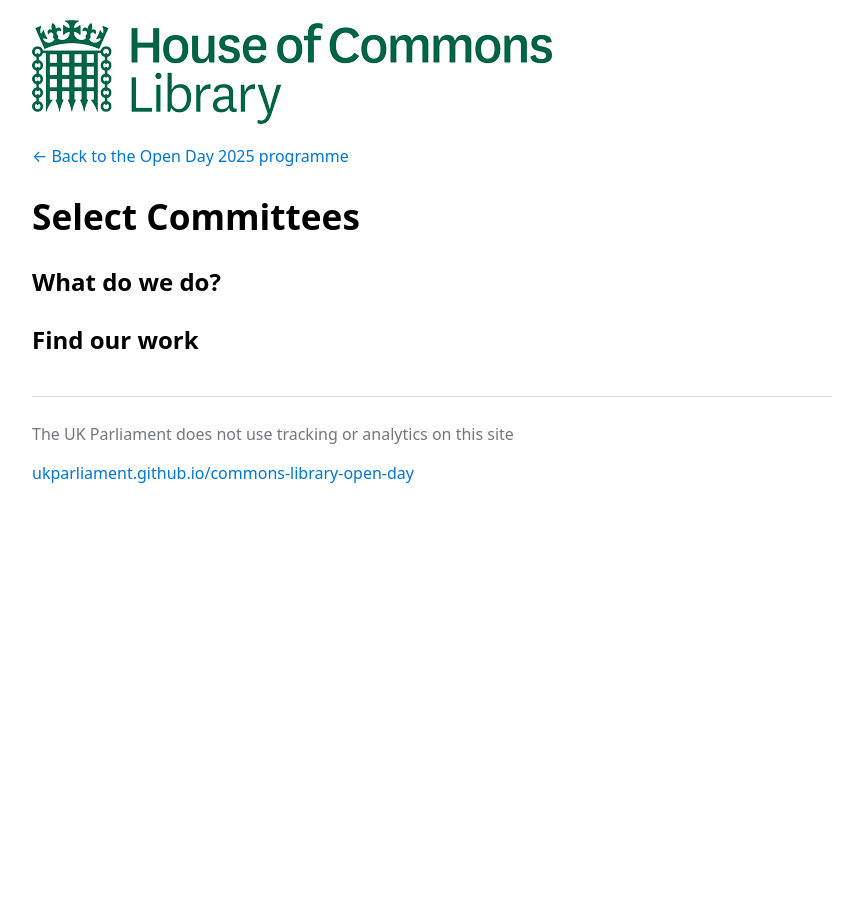
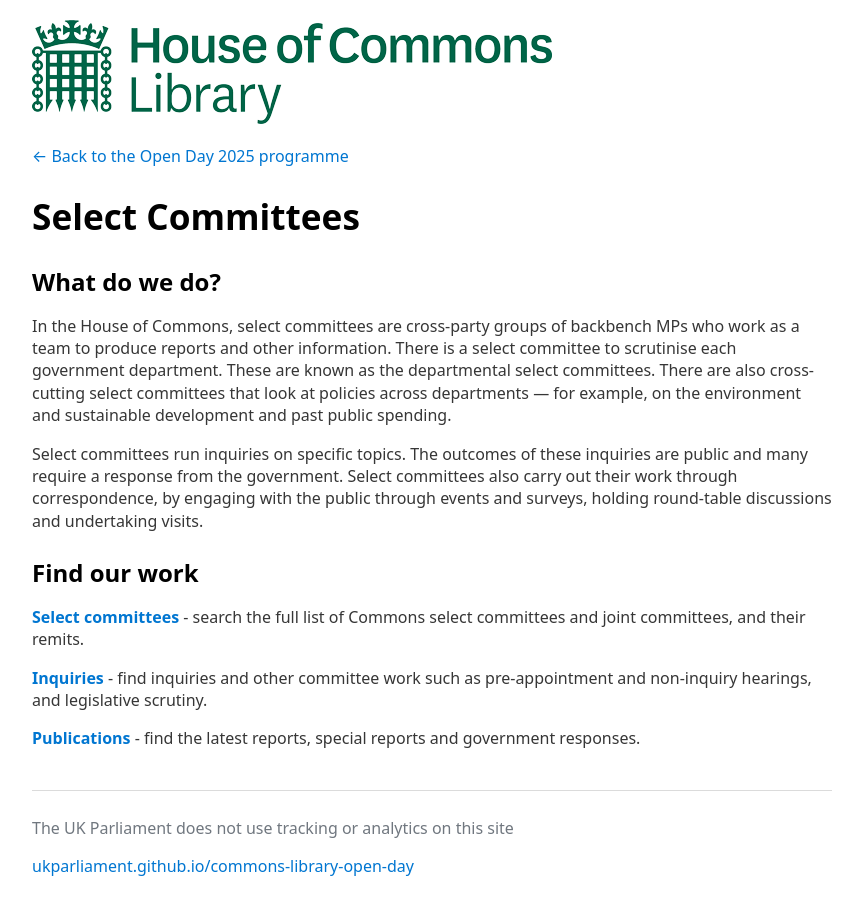
Before and after one commit to ukparliament/commons-library-open-day, a Jekyll site: the page built from 2025/selcomms/index.md, in a window 1280 px wide. Shown: the whole page, without its empty margins (208-1071 px from the left). Built offline with Jekyll 4.4.1, drawn with Linux system fonts in a browser that asks for light colours; our own code applies the rules of GitHub Pages for plain Markdown files.

Commit message:
committees draft

```diff
--- a/2025/selcomms/index.md
+++ b/2025/selcomms/index.md
@@ -3,6 +3,14 @@
 # Select Committees
 
 ## What do we do?
+In the House of Commons, select committees are cross-party groups of backbench MPs who work as a team to produce reports and other information. There is a select committee to scrutinise each government department. These are known as the departmental select committees. There are also cross-cutting select committees that look at policies across departments — for example, on the environment and sustainable development and past public spending.
 
+Select committees run inquiries on specific topics. The outcomes of these inquiries are public and many require a response from the government. Select committees also carry out their work through correspondence, by engaging with the public through events and surveys, holding round-table discussions and undertaking visits.
 
 ## Find our work
+
+**[Select committees](https://committees.parliament.uk/committees/?SearchTerm=&House=Commons&Active=Current)** - search the full list of Commons select committees and joint committees, and their remits.
+
+**[Inquiries](https://committees.parliament.uk/inquiries/?status=current)** - find inquiries and other committee work such as pre-appointment and non-inquiry hearings, and legislative scrutiny.
+
+**[Publications](https://committees.parliament.uk/publications/)** -  find the latest reports, special reports and government responses.
```
